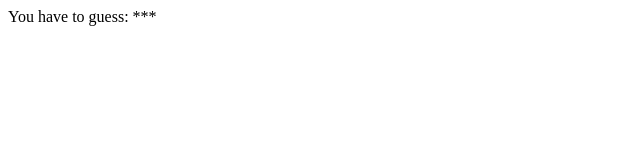
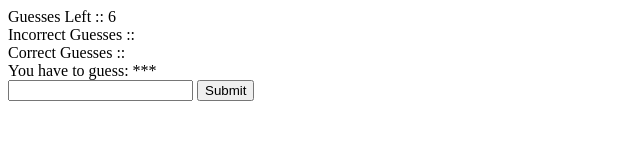
Before and after one commit to dhazlettjr/hangman, a plain HTML site: page index.html in a window 1280 px wide. Shown: the whole page, without its empty margins (0-640 px from the left). Drawn offline with nearby package versions, Linux system fonts and the light colour scheme.

Commit message:
added UI for correct and incorrect guesses

```diff
--- a/index.html
+++ b/index.html
@@ -10,7 +10,25 @@
   <script src="app.js"></script>
 <body ng-app="hangman" ng-controller="GameController">
   <div>
+    <div>
+      Guesses Left :: {{guesses}}
+    </div>
+    <div>
+        Incorrect Guesses :: <span ng-repeat="letter in incorrectLetters">
+          {{letter}}
+        </span>
+      </div>
+      <div>
+        Correct Guesses :: <span ng-repeat="letter in correctLetters">
+            {{letter}}
+          </span>
+        </div>
     <div>You have to guess: {{displayWord}}</div>
+  </div>
+
+  <div>
+    <input type="text" name="guess" ng-model="input.letter">
+    <button ng-click="letterChosen()">Submit</button>
   </div>
 
 </body>
```
